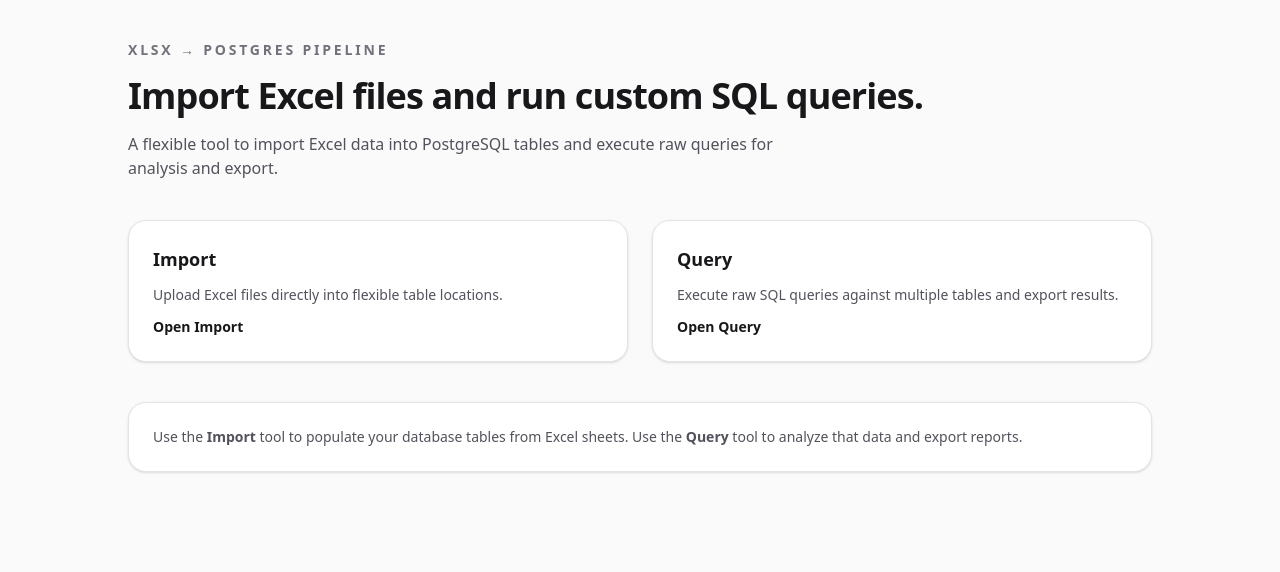
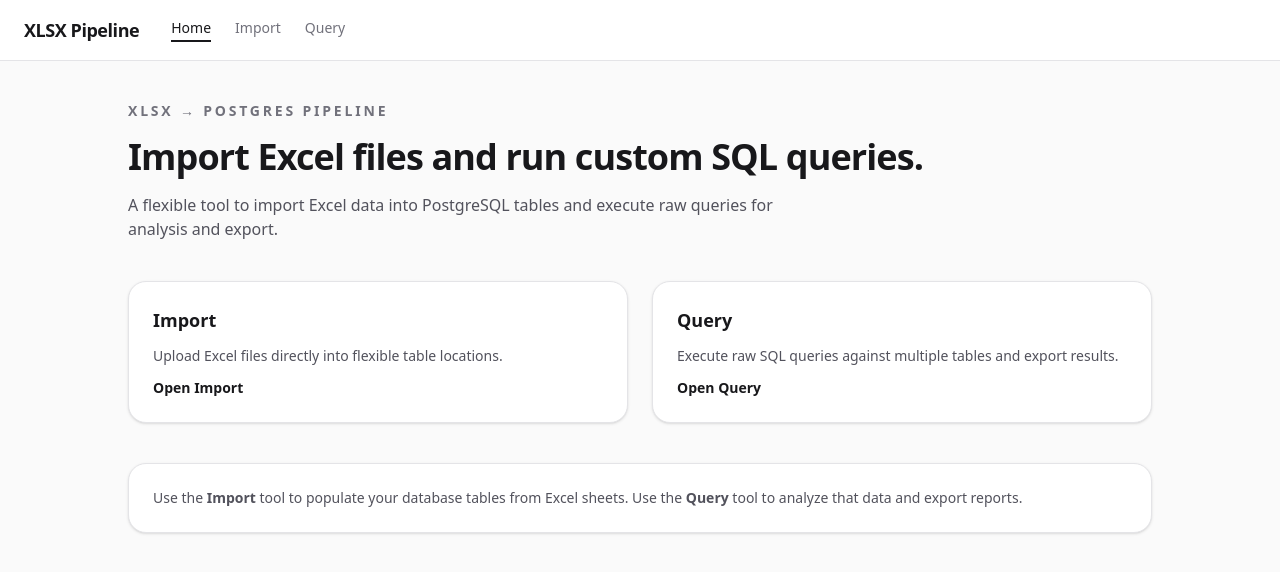
Before and after one commit to kobirhumayun/xlsx-postgres-pipeline, a Next.js app: page / in a window 1280 px wide. Shown: the top 572 px of the page. Built offline with nearby package versions, Linux system fonts and the light colour scheme.

Commit message:
feat: integrate navbar

```diff
--- a/src/app/layout.js
+++ b/src/app/layout.js
@@ -1,5 +1,6 @@
 import { Geist, Geist_Mono } from "next/font/google";
 import "./globals.css";
+import { Navbar } from "@/components/Navbar";
 
 const geistSans = Geist({
   variable: "--font-geist-sans",
@@ -12,16 +13,17 @@
 });
 
 export const metadata = {
-  title: "Create Next App",
-  description: "Generated by create next app",
+  title: "XLSX Postgres Pipeline",
+  description: "Import Excel files to Postgres and run queries.",
 };
 
 export default function RootLayout({ children }) {
   return (
     <html lang="en">
       <body
-        className={`${geistSans.variable} ${geistMono.variable} antialiased`}
+        className={`${geistSans.variable} ${geistMono.variable} antialiased min-h-screen bg-zinc-50 text-zinc-900`}
       >
+        <Navbar />
         {children}
       </body>
     </html>
--- /dev/null
+++ b/src/components/Navbar.js
@@ -0,0 +1,40 @@
+"use client";
+
+import Link from "next/link";
+import { usePathname } from "next/navigation";
+
+export function Navbar() {
+    const pathname = usePathname();
+
+    const isActive = (path) => pathname === path;
+
+    const links = [
+        { href: "/", label: "Home" },
+        { href: "/import", label: "Import" },
+        { href: "/query", label: "Query" },
+    ];
+
+    return (
+        <nav className="border-b border-zinc-200 bg-white">
+            <div className="mx-auto flex max-w-7xl items-center justify-between px-6 py-4">
+                <div className="flex items-center gap-8">
+                    <Link href="/" className="text-lg font-bold tracking-tight text-zinc-900">
+                        XLSX Pipeline
+                    </Link>
+                    <div className="hidden md:flex md:gap-6">
+                        {links.map(({ href, label }) => (
+                            <Link
+                                key={href}
+                                href={href}
+                                className={`text-sm font-medium transition-colors hover:text-zinc-900 ${isActive(href) ? "text-zinc-900 border-b-2 border-zinc-900 pb-0.5" : "text-zinc-500"
+                                    }`}
+                            >
+                                {label}
+                            </Link>
+                        ))}
+                    </div>
+                </div>
+            </div>
+        </nav>
+    );
+}
```
